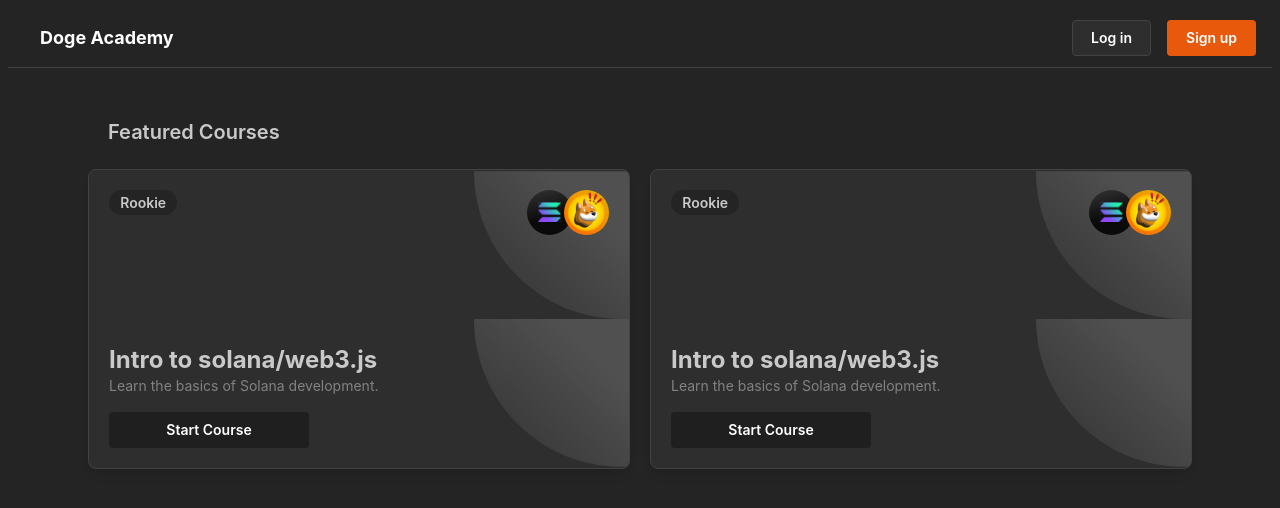
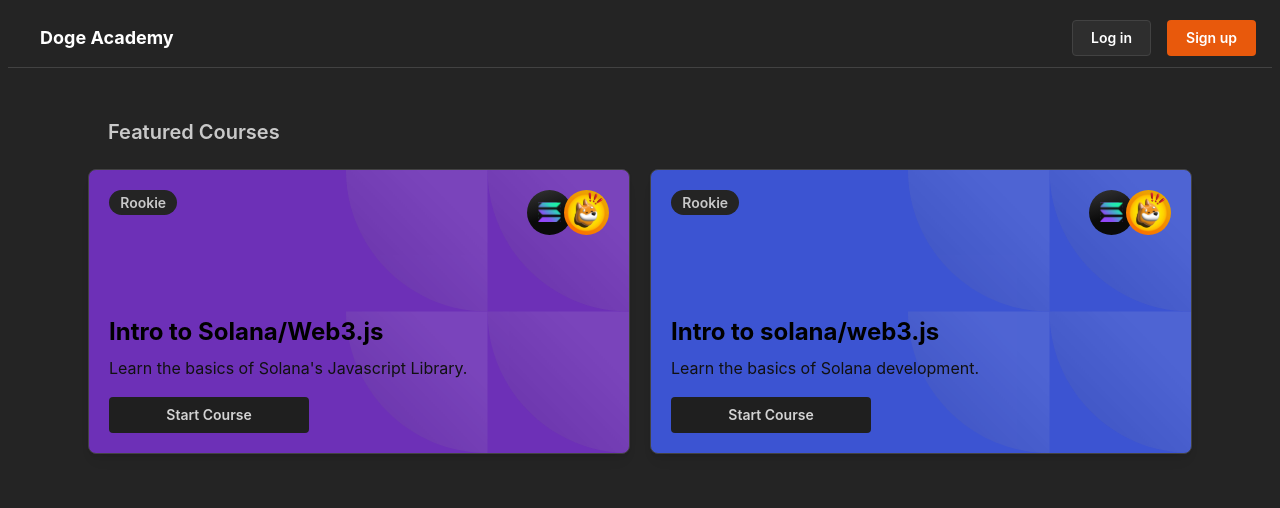
Before and after one commit to pixel-tom/sandpack, a Next.js app: page / in a window 1280 px wide. Shown: the top 508 px of the page. Built offline with nearby package versions, Linux system fonts and the light colour scheme.

Commit message:
update featuredcard bg image/color

```diff
--- a/src/components/DarkModeButton/DarkModeButton.tsx
+++ /dev/null
@@ -1,23 +0,0 @@
-import cx from 'clsx';
-import { ActionIcon, useMantineColorScheme, useComputedColorScheme, Group } from '@mantine/core';
-import { IconSun, IconMoon } from '@tabler/icons-react';
-import classes from './DarkModeButton.module.css';
-
-export function DarkModeButton() {
-  const { setColorScheme } = useMantineColorScheme();
-  const computedColorScheme = useComputedColorScheme('light', { getInitialValueInEffect: true });
-
-  return (
-    <Group justify="center">
-      <ActionIcon
-        onClick={() => setColorScheme(computedColorScheme === 'dark' ? 'light' : 'dark')}
-        variant="default"
-        size="xl"
-        aria-label="Toggle color scheme"
-      >
-        <IconSun className={cx(classes.icon, classes.light)} stroke={1.5} />
-        <IconMoon className={cx(classes.icon, classes.dark)} stroke={1.5} />
-      </ActionIcon>
-    </Group>
-  );
-}
--- a/src/components/FeaturedCourseCard/FeaturedCourseCard.tsx
+++ b/src/components/FeaturedCourseCard/FeaturedCourseCard.tsx
@@ -8,6 +8,8 @@
     title: string;
     description: string;
     icons: string[];
+    bgColor: string;
+    bgImage: string;
   };
 }
 
@@ -25,14 +27,10 @@
       shadow="sm"
       padding="lg"
       radius="md"
-      h={300}
+      h={285}
+      bg={course.bgColor}
       withBorder
-      className="flex flex-col justify-between rounded-lg shadow-md overflow-hidden bg-no-repeat"
-      style={{
-        backgroundImage: "url('/card-bg.svg')",
-        backgroundSize: "auto 100%",  // Adjust size to fit height
-        backgroundPosition: "right center", // Position it to the right
-      }}
+      className="flex flex-col justify-between rounded-lg shadow-md overflow-hidden bg-no-repeat featured-course-card"
     >
       <div className="flex justify-between w-full">
         <Pill fw={600} size="md">Rookie</Pill>
@@ -44,16 +42,17 @@
       </div>
       <div className="mt-4">
         <div className="mb-4">
-          <p className="text-2xl font-bold">
+          <p className="text-2xl font-bold mb-2 text-[#000]">
             {course.title}
           </p>
-          <Text size="sm" color="dimmed" className="mb-4 text-gray-700">
+          <p  color="dimmed" className="mb-4 text-[#111]">
             {course.description}
-          </Text>
+          </p>
         </div>
         <Button
           variant="filled"
           color="dark"
+          c={'lightGray'}
           w={200}
           className="text-white hover:bg-blue-600"
           onClick={() => handleCourseClick(course.id)}
--- a/src/components/Header/Header.tsx
+++ b/src/components/Header/Header.tsx
@@ -26,7 +26,6 @@
 } from "@tabler/icons-react";
 import classes from "./Header.module.css";
 import Link from "next/link";
-import { DarkModeButton } from "../DarkModeButton/DarkModeButton";
 
 const mockdata = [
   {
--- a/src/data/courses.ts
+++ b/src/data/courses.ts
@@ -1,12 +1,13 @@
 export const courses = [
   {
     id: "intro-to-transactions",
-    title: "Intro to solana/web3.js",
-    description: "Learn the basics of Solana development.",
+    title: "Intro to Solana/Web3.js",
+    description: "Learn the basics of Solana's Javascript Library.",
     contentFile: "@/lessons/intro-to-transactions/courseContent",
     files: "@/lessons/intro-to-transactions/files",
     icons: ["/solana.svg", "/bonk.svg"],
-    bgColor: "#1b1b1b",
+    bgColor: "#6D30B7",
+    bgImage: "/card-bg.svg"
   },
   {
     id: "intro-to-solana",
@@ -16,6 +17,7 @@
     files: "@/lessons/intro-to-transactions/files",
     icons: ["/solana.svg", "/bonk.svg"],
     bgColor: "#3C54D2",
+    bgImage: "/card-bg2.svg"
   },
   // Add more courses here as needed
 ];
--- a/src/pages/_app.tsx
+++ b/src/pages/_app.tsx
@@ -4,7 +4,6 @@
 import "@mantine/core/styles.css";
 import { createTheme, DEFAULT_THEME, MantineProvider, rem } from "@mantine/core";
 import { HeaderMegaMenu } from "@/components/Header/Header";
-import { ThemeProvider } from "@/context/themeContext";
 
 const theme = createTheme({
   // Your custom theme settings
@@ -13,10 +12,8 @@
 export default function App({ Component, pageProps }: AppProps) {
   return (
     <MantineProvider theme={DEFAULT_THEME} forceColorScheme="dark">
-      <ThemeProvider>
         <HeaderMegaMenu />
         <Component {...pageProps} />
-      </ThemeProvider>
     </MantineProvider>
   );
 }
--- a/src/pages/index.tsx
+++ b/src/pages/index.tsx
@@ -20,6 +20,8 @@
                 title: course.title,
                 description: course.description,
                 icons: course.icons,
+                bgColor: course.bgColor,
+                bgImage: course.bgImage
               }}
             />
           </Grid.Col>
--- a/src/styles/globals.css
+++ b/src/styles/globals.css
@@ -72,3 +72,28 @@
 .slide-out {
   animation: slide-out 0.3s forwards;
 }
+
+.featured-course-card {
+  position: relative;
+  overflow: hidden;
+}
+
+.featured-course-card::before {
+  content: "";
+  position: absolute;
+  top: 0;
+  right: 0;
+  bottom: 0;
+  left: 0;
+  background-image: url('/card-bg.svg');
+  background-size: auto 100%;  /* Adjust size to fit height */
+  background-position: right center;  /* Position it to the right */
+  background-repeat: no-repeat;
+  opacity: 0.6;
+  z-index: 0;
+}
+
+.featured-course-card > * {
+  position: relative;
+  z-index: 1;
+}
```
Also changed, not shown: src/components/DarkModeButton/DarkModeButton.module.css (deleted, +0 -24 lines), public/card-bg.svg, public/card-bg2.png (added), src/themeContext.tsx (renamed from src/context/themeContext.tsx).
